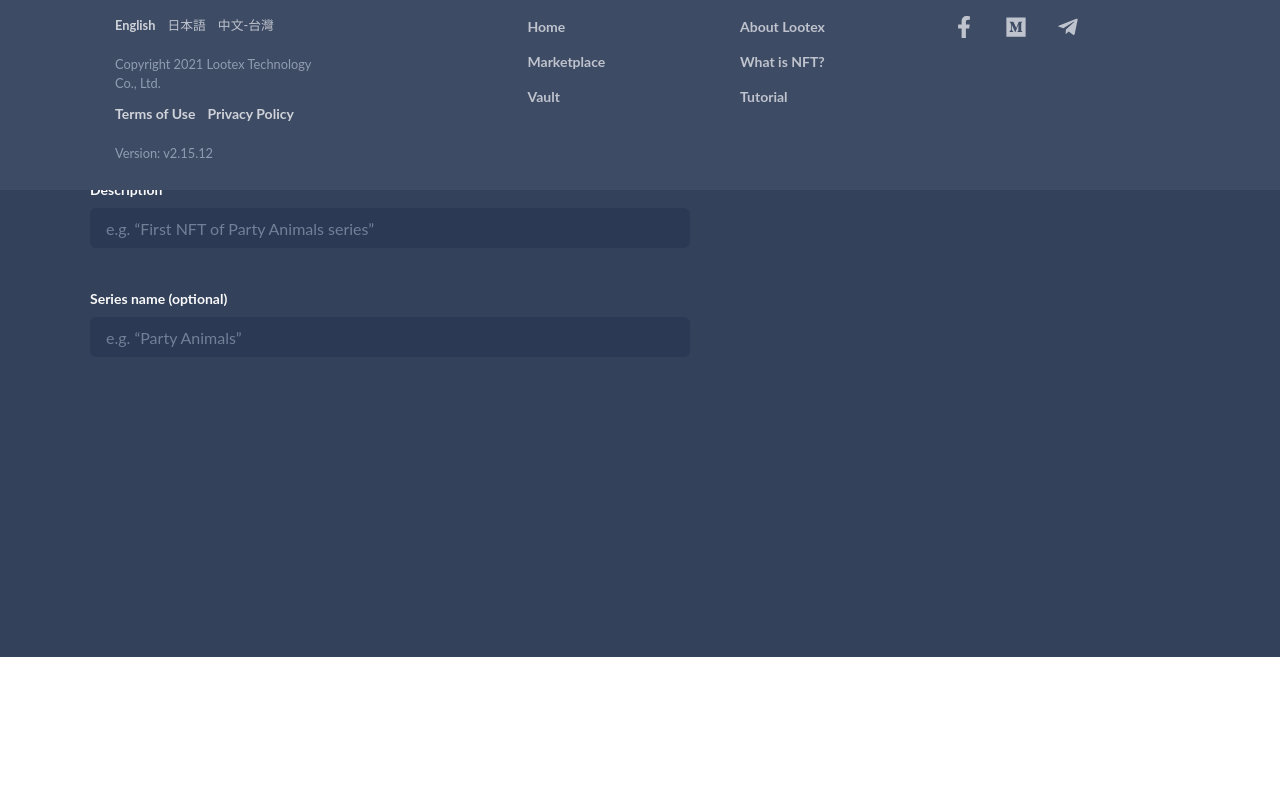
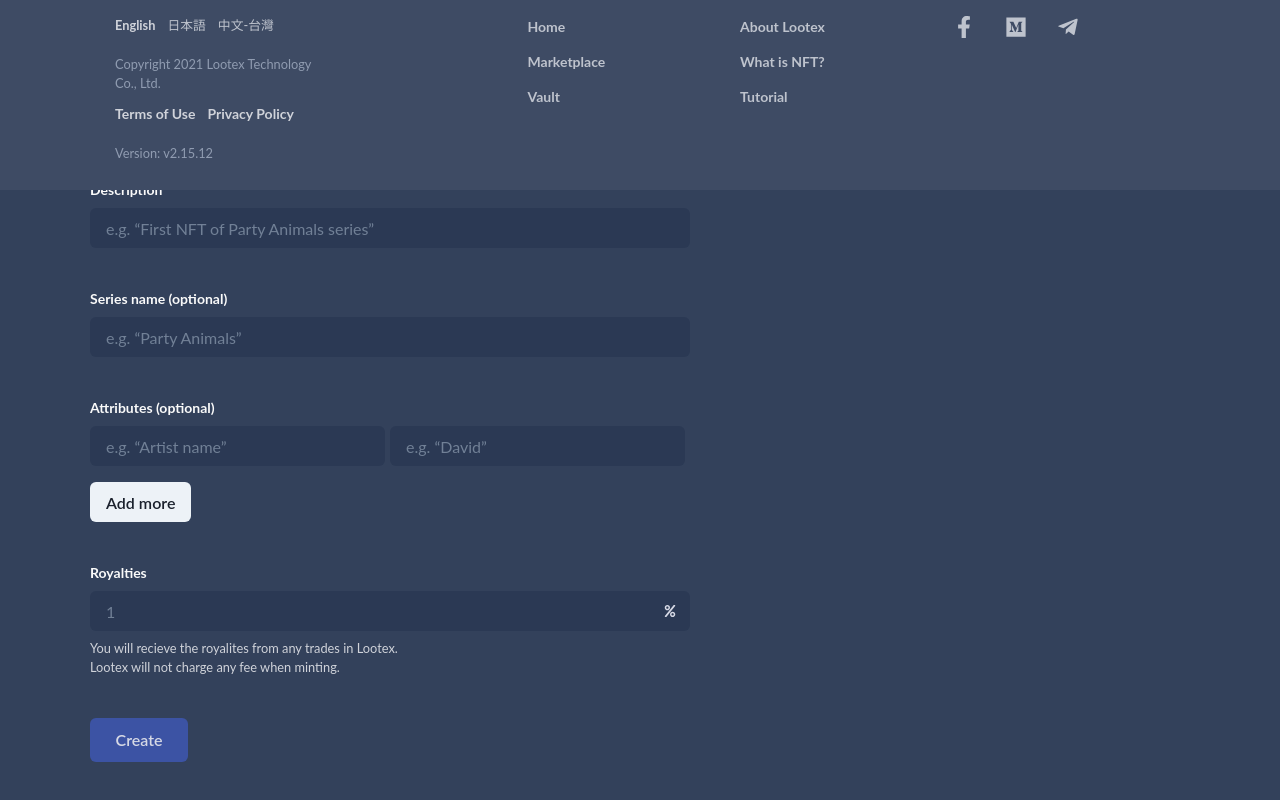
Before and after one commit to ellenchialin/nft-creator, a React (Create React App) app: page / in a window 1280 px wide. Shown: the part 610-1410 px from the top of the page. Before the commit the page ends 1267 px from the top, so only its background shows below. Built offline with nearby package versions, Linux system fonts and the light colour scheme.

Commit message:
Complete form layout

```diff
--- a/package.json
+++ b/package.json
@@ -12,6 +12,7 @@
     "@testing-library/jest-dom": "^5.16.4",
     "@testing-library/react": "^13.3.0",
     "@testing-library/user-event": "^14.2.1",
+    "ethers": "^5.6.9",
     "framer-motion": "^6.4.3",
     "react": "^18.2.0",
     "react-dom": "^18.2.0",
--- /dev/null
+++ b/src/components/form/Attributes.js
@@ -0,0 +1,56 @@
+import {
+  FormControl,
+  FormLabel,
+  Table,
+  Tbody,
+  Tr,
+  Td,
+  Input,
+  TableContainer,
+  Button,
+} from '@chakra-ui/react';
+
+const Attributes = ({ label }) => {
+  return (
+    <FormControl>
+      <FormLabel as="legend" fontSize="14px" fontWeight="bold" color="#FAFAFA">
+        {label}
+      </FormLabel>
+      <TableContainer mb="4">
+        <Table variant="unstyled">
+          <Tbody>
+            <Tr>
+              <Td p="0">
+                <Input
+                  type="text"
+                  placeholder="e.g. “Artist name”"
+                  w="295px"
+                  backgroundColor="#2B3954"
+                  color="white"
+                  border="none"
+                  py="14px"
+                  px="16px"
+                />
+              </Td>
+              <Td p="0">
+                <Input
+                  type="text"
+                  placeholder="e.g. “David”"
+                  w="295px"
+                  backgroundColor="#2B3954"
+                  color="white"
+                  border="none"
+                  py="14px"
+                  px="16px"
+                />
+              </Td>
+            </Tr>
+          </Tbody>
+        </Table>
+      </TableContainer>
+      <Button>Add more</Button>
+    </FormControl>
+  );
+};
+
+export default Attributes;
--- a/src/components/form/Form.js
+++ b/src/components/form/Form.js
@@ -1,9 +1,11 @@
 import { useState } from 'react';
-import { Flex } from '@chakra-ui/react';
+import { Flex, Button } from '@chakra-ui/react';
 
 import ChainOptions from './ChainOptions';
 import FileUpload from './FileUpload';
 import FormInput from './FormInput';
+import Attributes from './Attributes';
+import Royalties from './Royalties';
 import Preview from './Preview';
 
 const Form = () => {
@@ -22,21 +24,35 @@
         <FormInput
           label="Name"
           placeHolder="e.g. “Ready? Go!”"
+          name="name"
           value={name}
           setValue={setName}
         />
         <FormInput
           label="Description"
           placeHolder="e.g. “First NFT of Party Animals series”"
+          name="description"
           value={description}
           setValue={setDescription}
         />
         <FormInput
           label="Series name (optional)"
           placeHolder="e.g. “Party Animals”"
+          name="seriesName"
           value={seriesName}
           setValue={setSeriesName}
         />
+        <Attributes label="Attributes (optional)" />
+        <Royalties label="Royalties" />
+        <Button
+          w="98px"
+          p="22px"
+          backgroundColor="#3C53A4"
+          color="#D6D9E5"
+          _hover={{ backgroundColor: '#D6D9E5', color: '#3C53A4' }}
+        >
+          Create
+        </Button>
       </Flex>
 
       <Preview image={file} name={name} />
--- a/src/components/form/FormInput.js
+++ b/src/components/form/FormInput.js
@@ -1,6 +1,6 @@
 import { FormControl, FormLabel, Input } from '@chakra-ui/react';
 
-const FormInput = ({ label, placeHolder, value, setValue }) => {
+const FormInput = ({ label, placeHolder, name, value, setValue }) => {
   return (
     <FormControl>
       <FormLabel as="legend" fontSize="14px" fontWeight="bold" color="#FAFAFA">
@@ -8,6 +8,7 @@
       </FormLabel>
       <Input
         type="text"
+        name={name}
         placeholder={placeHolder}
         backgroundColor="#2B3954"
         color="white"
--- /dev/null
+++ b/src/components/form/Royalties.js
@@ -0,0 +1,40 @@
+import {
+  FormControl,
+  FormLabel,
+  Input,
+  InputGroup,
+  InputRightElement,
+  Text,
+} from '@chakra-ui/react';
+import { FaPercent } from 'react-icons/fa';
+
+const Royalties = ({ label }) => {
+  return (
+    <FormControl>
+      <FormLabel as="legend" fontSize="14px" fontWeight="bold" color="#FAFAFA">
+        {label}
+      </FormLabel>
+      <InputGroup mb="8px">
+        <Input
+          type="number"
+          placeholder="1"
+          backgroundColor="#2B3954"
+          color="white"
+          border="none"
+          py="14px"
+          px="16px"
+        />
+        <InputRightElement
+          children={<FaPercent color="#D6D9E5" fontSize="12px" />}
+        />
+      </InputGroup>
+      <Text fontSize="12.8px" color="#D0D3DA">
+        You will recieve the royalites from any trades in Lootex.
+        <br />
+        Lootex will not charge any fee when minting.
+      </Text>
+    </FormControl>
+  );
+};
+
+export default Royalties;
```
Also changed, not shown: 1 other file (tests, documents, lock files or other folders).
